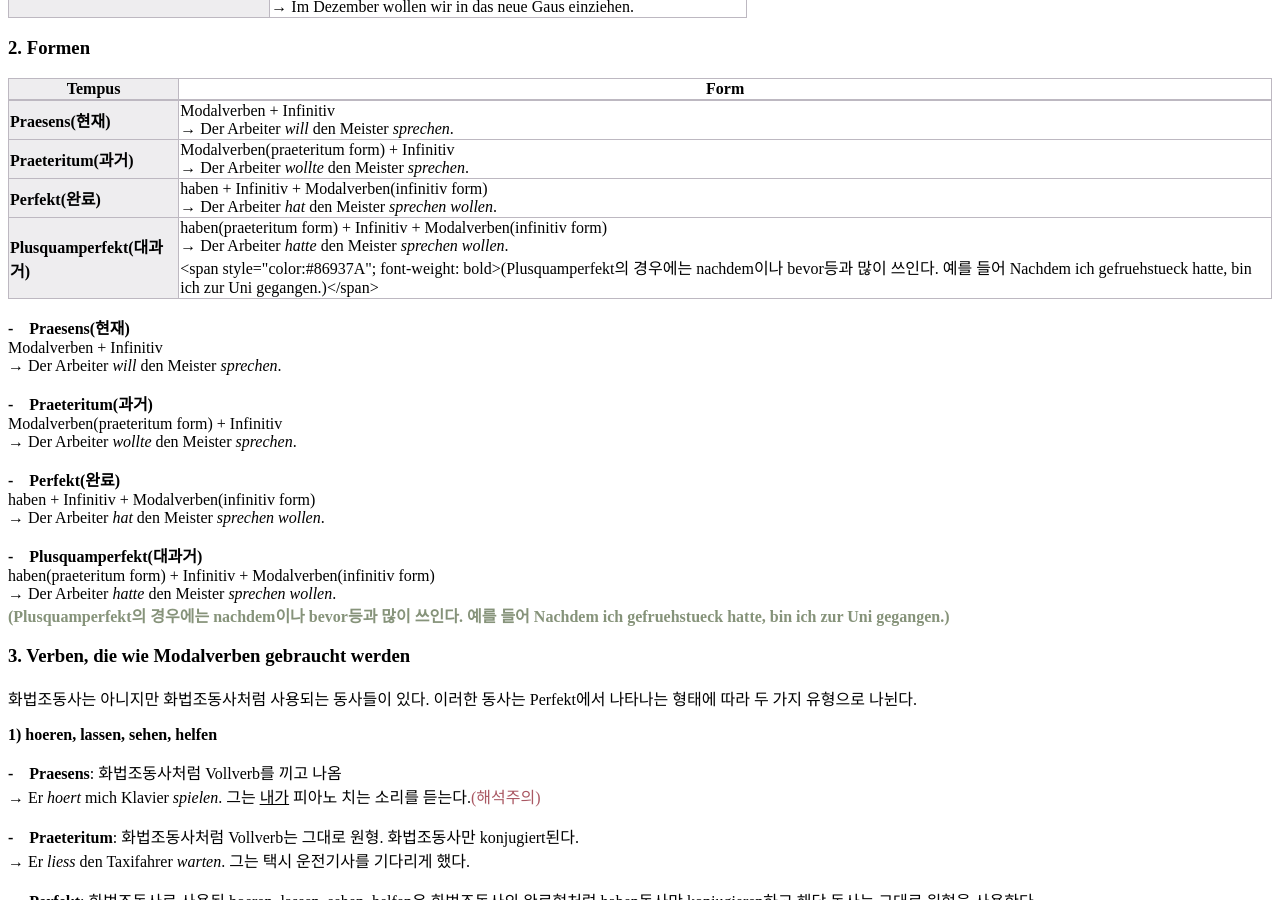
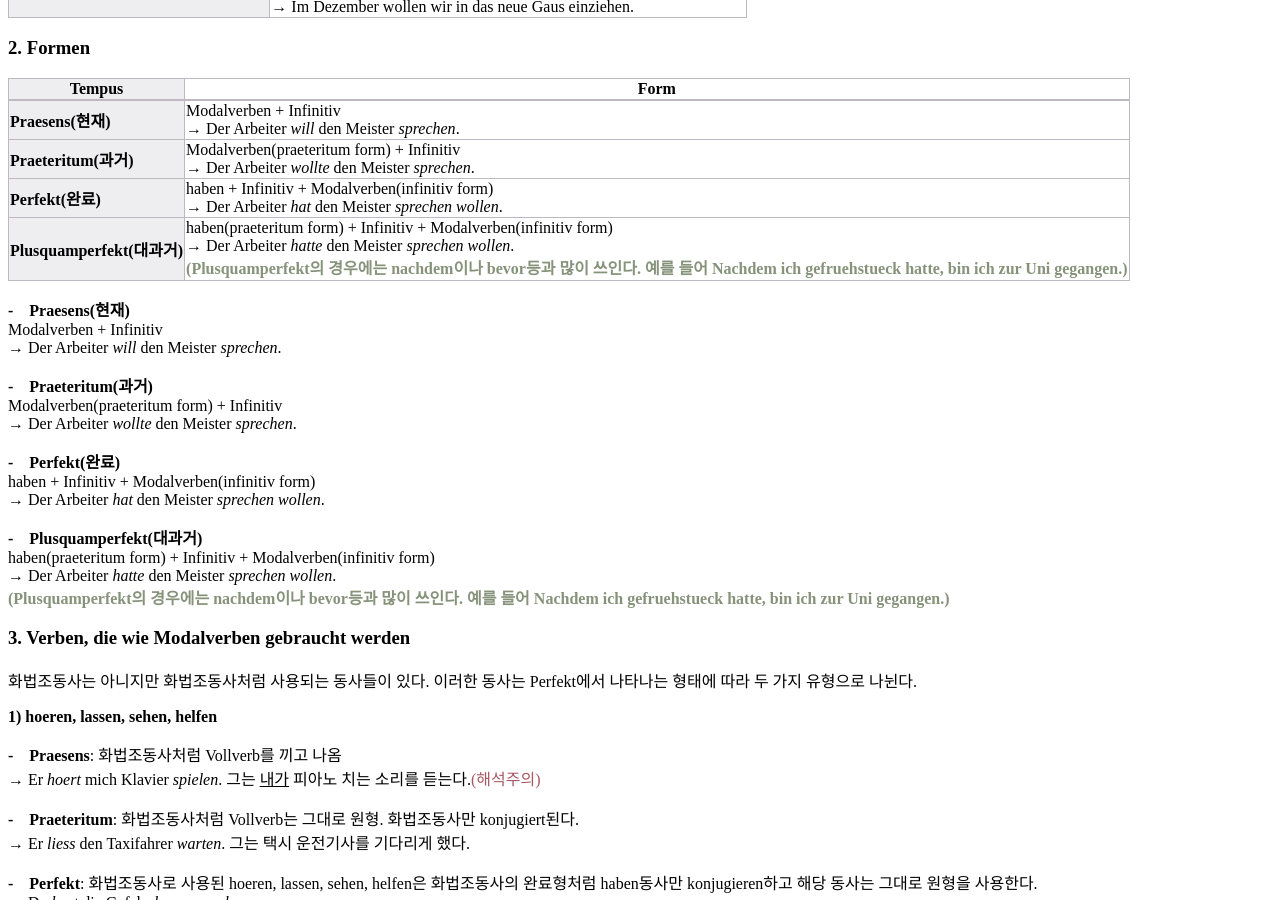
Before and after one commit to finddme/finddme.github.io, a Jekyll site: the page built from _posts/2021-01-24-DeutschGrammtik.md, in a window 1280 px wide and 900 px high, scrolled down 1308 px. Built offline with Jekyll 4.4.1, drawn with Linux system fonts in a browser that asks for light colours.

Commit message:
Update 2021-01-24-DeutschGrammtik.md

```diff
--- a/_posts/2021-01-24-DeutschGrammtik.md
+++ b/_posts/2021-01-24-DeutschGrammtik.md
@@ -83,7 +83,7 @@
        <tr><td class="line3"><strong>Praesens(현재)</strong></td><td class="line">Modalverben + Infinitiv<br> → Der Arbeiter <em>will</em> den Meister <em>sprechen</em>.</td></tr>
        <tr><td class="line3"><strong>Praeteritum(과거)</strong></td><td class="line">Modalverben(praeteritum form) + Infinitiv<br> → Der Arbeiter <em>wollte</em> den Meister <em>sprechen</em>.</td></tr>
        <tr><td class="line3"><strong>Perfekt(완료)</strong></td><td class="line">haben + Infinitiv + Modalverben(infinitiv form)<br> → Der Arbeiter <em>hat</em> den Meister <em>sprechen wollen</em>.</td></tr>
-       <tr><td class="line3"><strong>Plusquamperfekt(대과거)</strong></td><td class="line">haben(praeteritum form) + Infinitiv + Modalverben(infinitiv form)<br> → Der Arbeiter <em>hatte</em> den Meister <em>sprechen wollen</em>.<br> <span style="color:#86937A"; font-weight: bold>(Plusquamperfekt의 경우에는 nachdem이나 bevor등과 많이 쓰인다. 예를 들어 Nachdem ich gefruehstueck hatte, bin ich zur Uni gegangen.)</span>
+       <tr><td class="line3"><strong>Plusquamperfekt(대과거)</strong></td><td class="line">haben(praeteritum form) + Infinitiv + Modalverben(infinitiv form)<br> → Der Arbeiter <em>hatte</em> den Meister <em>sprechen wollen</em>.<br> <span style="color:#86937A; font-weight: bold;">(Plusquamperfekt의 경우에는 nachdem이나 bevor등과 많이 쓰인다. 예를 들어 Nachdem ich gefruehstueck hatte, bin ich zur Uni gegangen.)</span>
 </td></tr>
    </table>
  </body>
```
